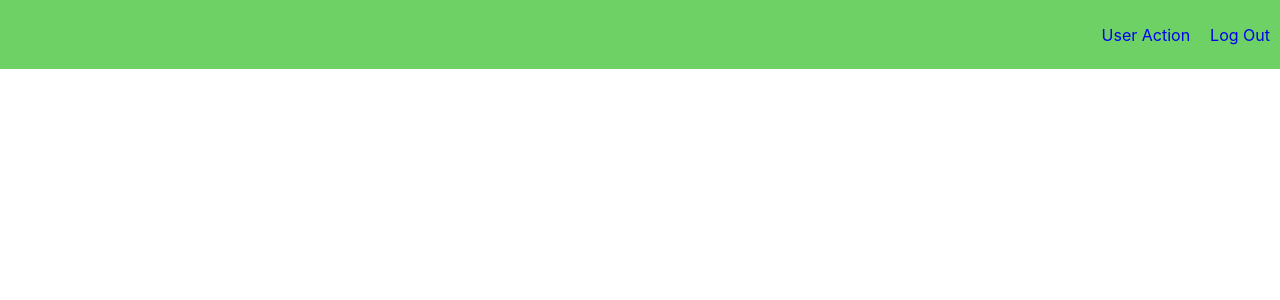
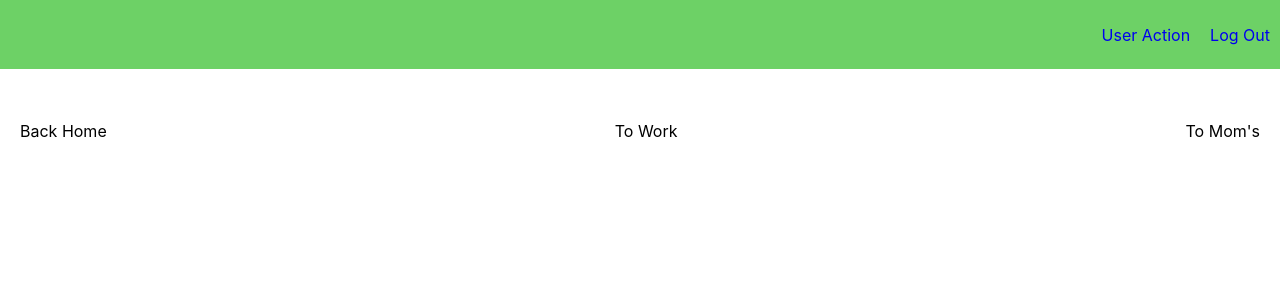
Before and after one commit to PeterArriaza/SEPTA-View, a React (Create React App) app: page / in a window 1280 px wide. Shown: the top 300 px of the page. Built offline with nearby package versions, Linux system fonts and the light colour scheme.

Commit message:
basic card structure

```diff
--- a/package.json
+++ b/package.json
@@ -9,7 +9,7 @@
     "react": "^16.12.0",
     "react-dom": "^16.12.0",
     "react-redux": "^7.1.3",
-    "react-scripts": "3.3.0",
+    "react-scripts": "3.2.0",
     "redux": "^4.0.5"
   },
   "scripts": {
--- a/src/App.css
+++ /dev/null
@@ -1,38 +0,0 @@
-.App {
-  text-align: center;
-}
-
-.App-logo {
-  height: 40vmin;
-  pointer-events: none;
-}
-
-@media (prefers-reduced-motion: no-preference) {
-  .App-logo {
-    animation: App-logo-spin infinite 20s linear;
-  }
-}
-
-.App-header {
-  background-color: #282c34;
-  min-height: 100vh;
-  display: flex;
-  flex-direction: column;
-  align-items: center;
-  justify-content: center;
-  font-size: calc(10px + 2vmin);
-  color: white;
-}
-
-.App-link {
-  color: #61dafb;
-}
-
-@keyframes App-logo-spin {
-  from {
-    transform: rotate(0deg);
-  }
-  to {
-    transform: rotate(360deg);
-  }
-}
--- a/src/App.js
+++ b/src/App.js
@@ -1,23 +1,29 @@
 import React from "react";
 import { connect } from "react-redux";
-import "./App.css";
+import "./styles/App.css";
 import Nav from "./Nav";
+import Card from "./Card";
 
 function App(props) {
   console.log(props.transitData);
-  // const cards = props.transitData.map(item => <li>{item.nickname}</li>);
+  const cards = props.transitData.map(item => (
+    <li key={item.id}>
+      <Card {...item} />
+    </li>
+  ));
 
   return (
     <div className="App">
       <Nav />
-      {/* <View /> */}
-      <div id="cardList">{/* <ul>{cards}</ul> */}</div>
+      <div id="cardList">
+        <ul>{cards}</ul>
+      </div>
     </div>
   );
 }
 
 const mapStateToProps = state => ({
-  transitData: state
+  transitData: Object.keys(state).map(item => state[item])
 });
 
 export default connect(mapStateToProps)(App);
--- /dev/null
+++ b/src/Card.js
@@ -0,0 +1,9 @@
+import React from "react";
+
+export default function Card(props) {
+  return (
+    <div>
+      <p>{props.nickname}</p>
+    </div>
+  );
+}
--- a/src/reducers/transitData.js
+++ b/src/reducers/transitData.js
@@ -1,5 +1,6 @@
 const initialState = {
   1: {
+    id: "1",
     line: "Lansdale/Doylestown to Center City",
     start: "Fort Washington",
     end: "Suburban",
@@ -10,6 +11,7 @@ const initialState = {
     nickname: "Back Home"
   },
   2: {
+    id: "2",
     line: "Lansdale/Doylestown to Doylestown",
     start: "Suburban",
     end: "Fort Washington",
@@ -20,6 +22,7 @@ const initialState = {
     nickname: "To Work"
   },
   3: {
+    id: "3",
     line: "Newark to Newark",
     start: "Suburban",
     end: "Newark",
--- /dev/null
+++ b/src/styles/App.css
@@ -0,0 +1,6 @@
+ul {
+  list-style: none;
+  display: flex;
+  justify-content: space-between;
+  padding: 20px;
+}
```
Also changed, not shown: 1 other file (tests, documents, lock files or other folders).
